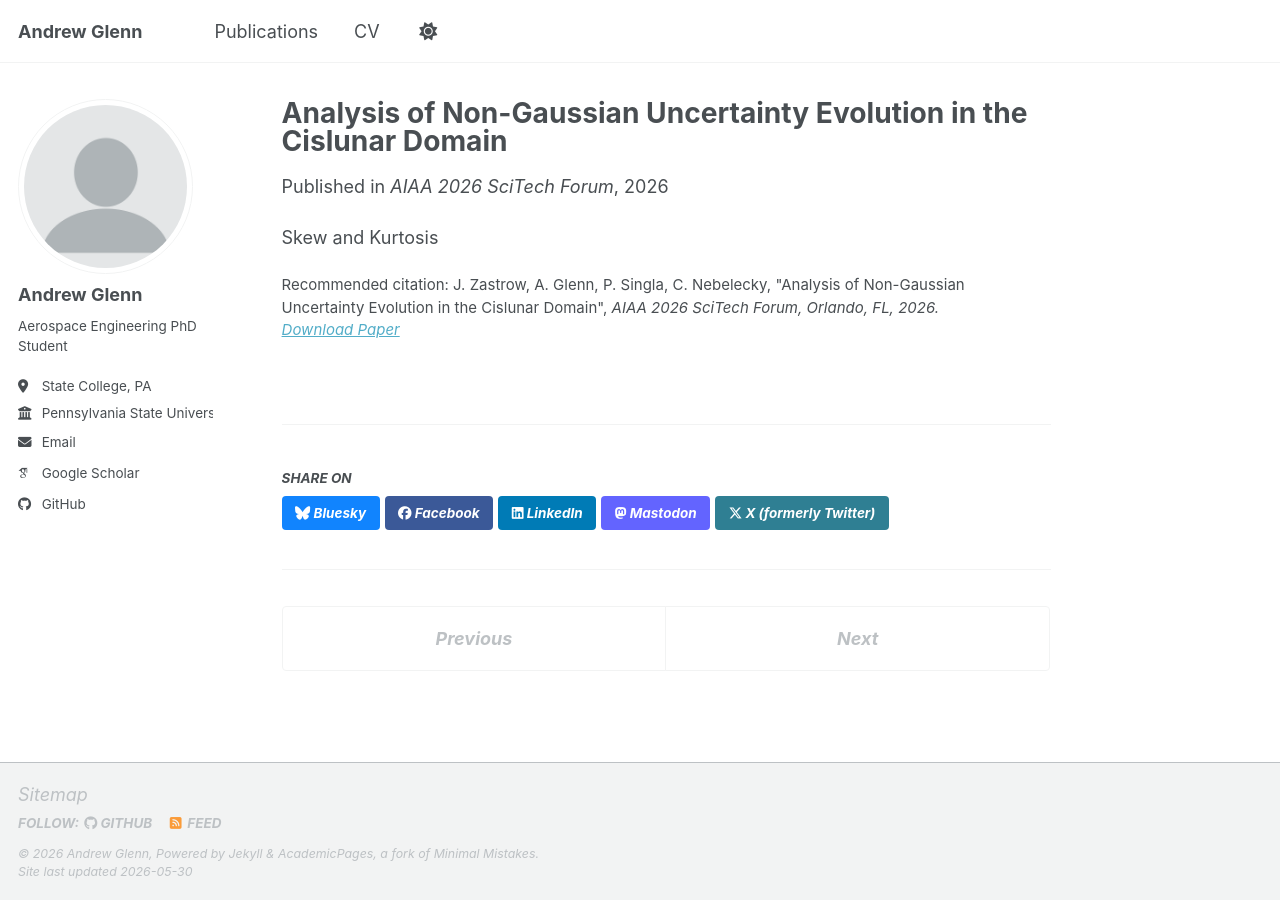
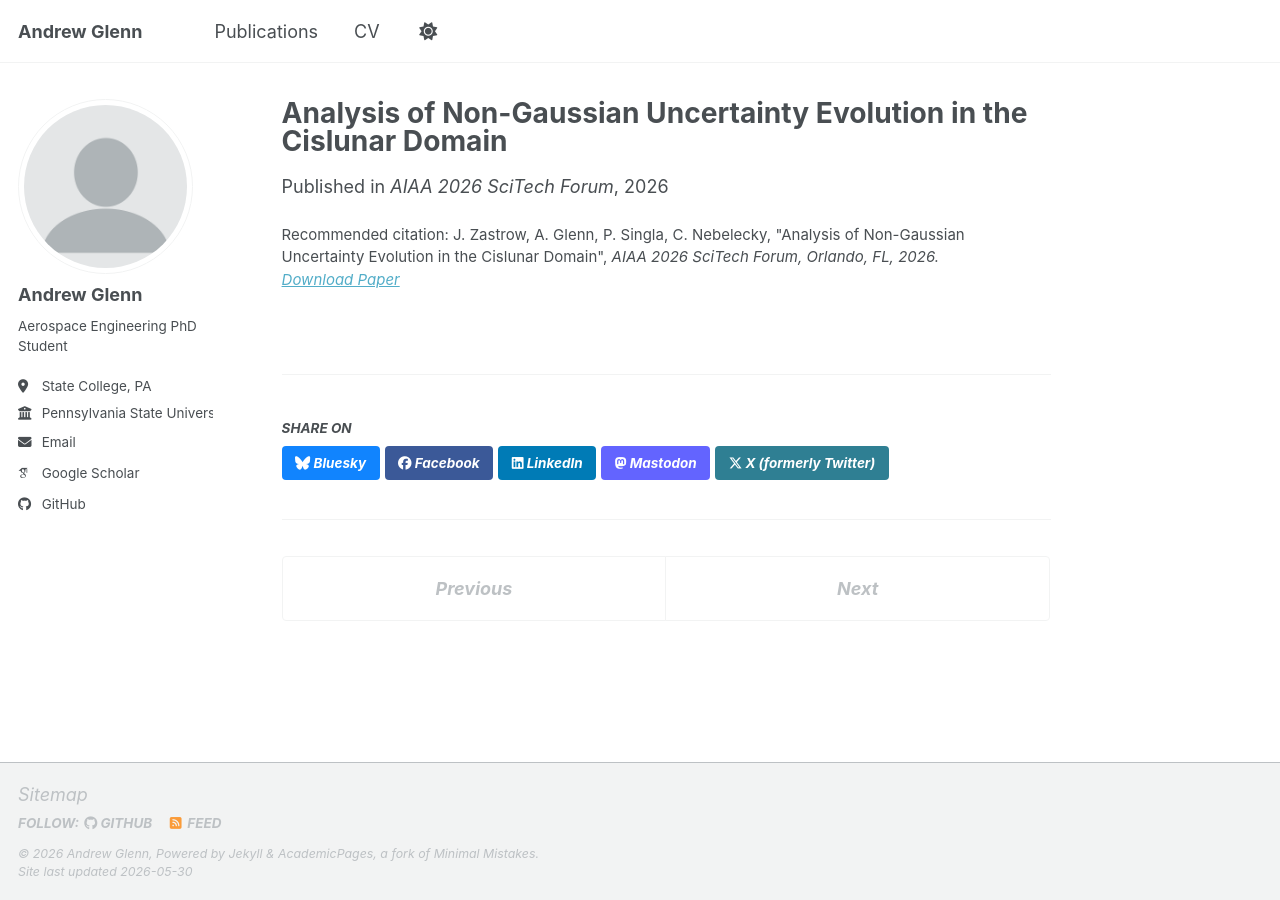
Before and after one commit to AGlenn357/AGlenn357.github.io, a Jekyll site: the page built from _publications/2025-06-08-paper-title-number-5.md, in a window 1280 px wide. Built offline with Jekyll 4.4.1, drawn with Linux system fonts in a browser that asks for light colours; some web fonts are replaced; a script bundle is joined from its source files by our own code; library files that are not in the unit come from our copies.

Commit message:
removing description

```diff
--- a/_publications/2025-06-08-paper-title-number-5.md
+++ b/_publications/2025-06-08-paper-title-number-5.md
@@ -10,5 +10,3 @@ paperurl: 'https://doi.org/10.2514/6.2026-1851'
 citation: 'J. Zastrow, A. Glenn, P. Singla, C. Nebelecky, &quot;Analysis of Non-Gaussian Uncertainty Evolution in the Cislunar Domain&quot;, <i>AIAA 2026 SciTech Forum<i>, Orlando, FL, 2026.'
 
 ---
-
-Skew and Kurtosis
```
